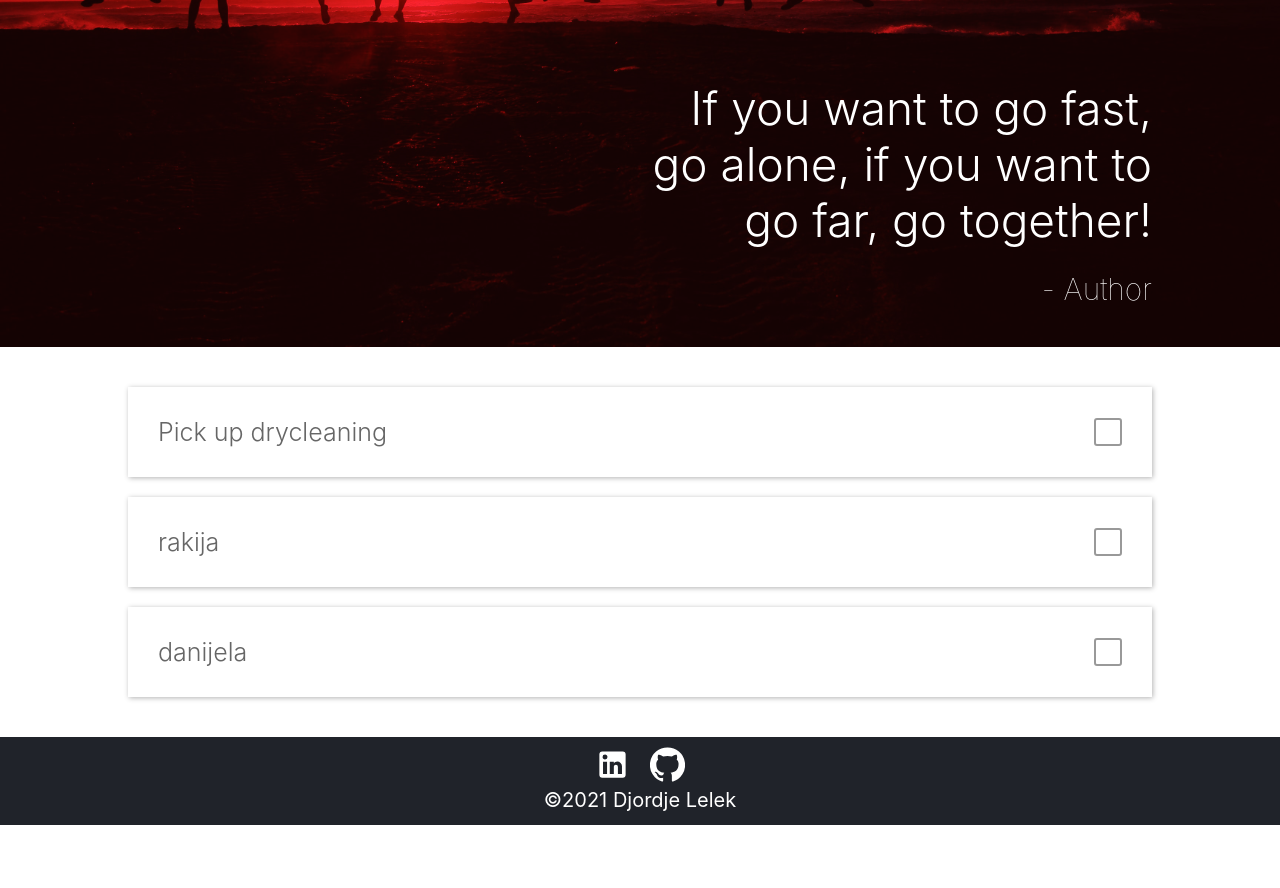
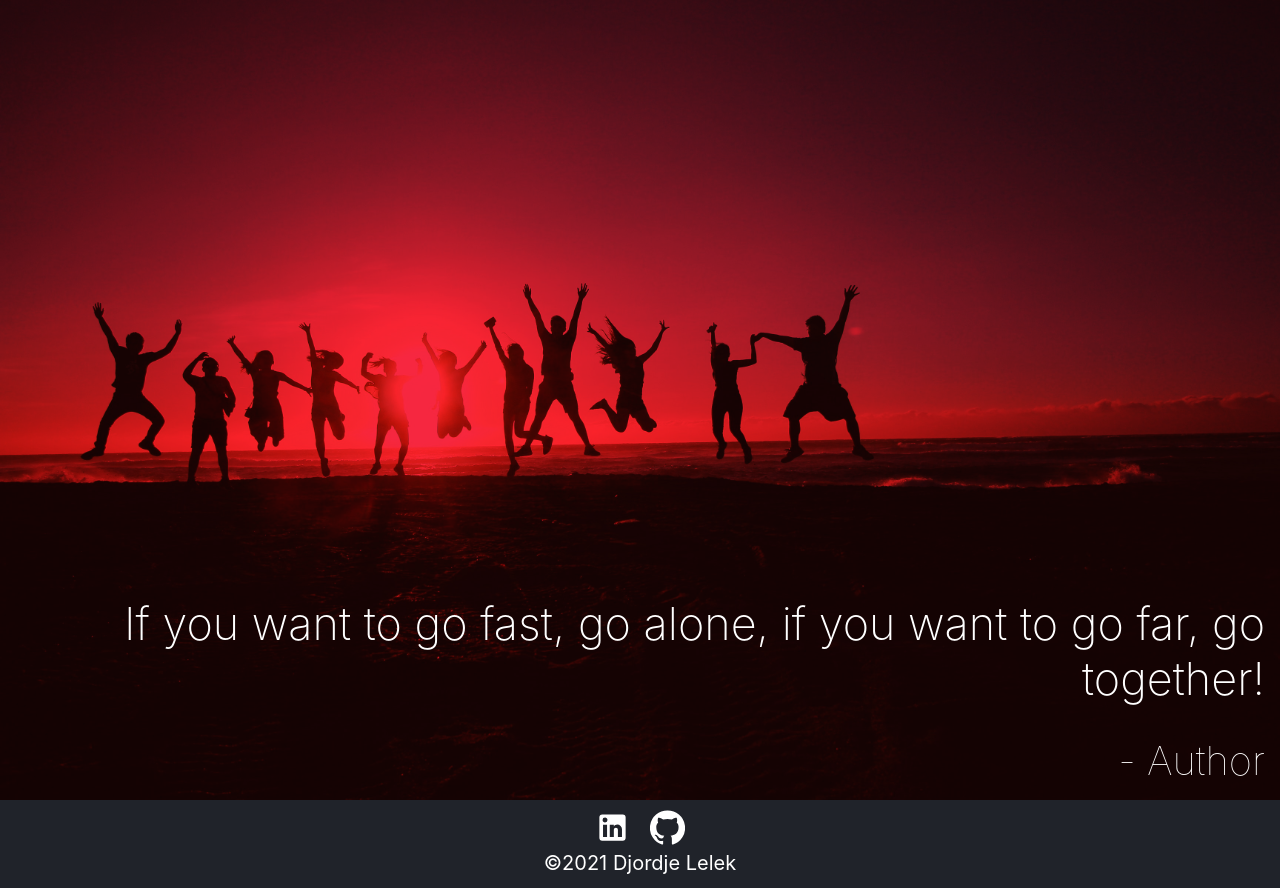
Before and after one commit to djordjelelek/to-do-app, a React (Create React App) app: page / in a window 1280 px wide. Before the commit the page ends 825 px from the top, so only its background shows below. Built offline with nearby package versions, Linux system fonts and the light colour scheme.

Commit message:
reorganize code; delete header, main use all avalible space

```diff
--- a/src/App.js
+++ b/src/App.js
@@ -8,7 +8,8 @@ function App() {
   return (
     <div className="App">
       <Layout>
-        <Header />
+        {/* <Header /> */}
+        {/* <main>main</main> */}
         <Main />
         <Footer />
       </Layout>
--- a/src/Header/Header.js
+++ b/src/Header/Header.js
@@ -3,32 +3,11 @@ import classes from "./Header.module.css";
 
 const Header = () => (
   <header className={classes.header}>
-    <div className={classes.wrap}>
-      {/* <span className="classes.btn-icon">
-        <img
-          className="icon icon-plus js-modal-init"
-          src="icons/icon-plus.svg"
-          alt="Add New Item"
-        />
-      </span> */}
-      <div className={classes.headerBlockquote}>
-        <h1 className={classes.headerQuote}>
-          If you want to go fast, go alone, if you want to go far, go together!
-        </h1>
-        <div className={classes.headerCite}>- Author</div>
-      </div>
-    </div>
-    <div className={classes.headerInner}>
-      <div className={classes.wrap}>
-        {/* <div className="classes.date-wrap">
-          <img
-            className="classes.icon"
-            src="icons/icon-calendar.svg"
-            alt="Calendar"
-          />
-          <time>14 / 11 / 2020</time>
-        </div> */}
-      </div>
+    <div className={classes.headerBlockquote}>
+      <h1 className={classes.headerQuote}>
+        If you want to go fast, go alone, if you want to go far, go together!
+      </h1>
+      <div className={classes.headerCite}>- Author</div>
     </div>
   </header>
 );
--- a/src/Header/Header.module.css
+++ b/src/Header/Header.module.css
@@ -1,4 +1,91 @@
 .header {
+    /* margin-top: 0px; */
+    /* height: 100%; */
+    /* width: 80%; */
+    /* height: 300px;
+    width: 100%; */
+    min-height: 100%;
+    background: url(./header.jpg) no-repeat left bottom;
+    background-size: cover;
+    background-color: rgb(255, 40, 67);
+    background-blend-mode: multiply;
+}
+
+.headerBlockquote {
+    text-align: right;
+    /* max-width: 420px; */
+    margin-left: auto;
+    padding: 60px 30px;
+}
+
+.headerQuote {
+    /* margin-top: 0;
+    margin-bottom: 0.5em; */
+    color: #fff;
+    font-size: 30px;
+    font-weight: 300;
+}
+
+.headerCite {
+    color: #fff;
+    font-size: 25px;
+    font-weight: 100;
+}
+
+
+/* .headerQuote {
+    margin-top: 0;
+    margin-bottom: 0.5em;
+    color: #fff;
+    font-size: 46px;
+    font-weight: 300;
+}
+
+.headerCite {
+    color: #fff;
+    font-size: 30px;
+    font-weight: 100;
+} */
+
+@media (min-width: 501px) {
+    .header {
+        height: 500px;
+    }
+    .headerBlockquote {
+        text-align: right;
+        max-width: 420px;
+        margin-left: auto;
+        padding: 290px 30px;
+    }
+}
+
+@media (min-width: 1001px) {
+    .header {
+        height: 850px;
+    }
+    .headerBlockquote {
+        text-align: right;
+        max-width: 90%;
+        margin-left: auto;
+        padding: 570px 30px;
+    }
+    .headerQuote {
+        /* margin-top: 0;
+        margin-bottom: 0.5em; */
+        color: #fff;
+        font-size: 50px;
+        font-weight: 300;
+    }
+    .headerCite {
+        color: #fff;
+        font-size: 40px;
+        font-weight: 100;
+    }
+}
+
+
+/* .header {
+    height: 155px;
     padding-top: 40px;
     background: #ff2843 url(./header.jpg) no-repeat left bottom;
     background-image: url(./header.jpg);
@@ -45,4 +132,4 @@ header {
     color: #fff;
     font-size: 30px;
     font-weight: 100;
-}
+} */
--- a/src/Layout/Layout.js
+++ b/src/Layout/Layout.js
@@ -1,5 +1,8 @@
 import React from "react";
+import classes from "./Layout.module.css";
 
-const layout = (props) => <div>{props.children}</div>;
+const layout = (props) => (
+  <div className={classes.Layout}>{props.children}</div>
+);
 
 export default layout;
--- a/src/Layout/Layout.module.css
+++ b/src/Layout/Layout.module.css
@@ -0,0 +1,8 @@
+.Layout {
+    min-height: 100%;
+    position: absolute;
+    top: 0;
+    bottom: 0;
+    left: 0;
+    right: 0;
+}
--- a/src/Main/Main.js
+++ b/src/Main/Main.js
@@ -3,64 +3,13 @@ import classes from "./Main.module.css";
 
 const main = () => (
   <main className={classes.main}>
-    <div className={classes.wrap}>
-      <div className={classes.itemRow}>
-        <label className={classes.checkFlag}>
-          <span className={classes.checkFlagLabel}>Pick up drycleaning</span>
-          <span className={classes.checkbox}>
-            <input className={classes.checkboxNative} type="checkbox" />
-            <span className={classes.checkmark}>
-              <svg viewBox="0 0 24 24">
-                <path
-                  className={classes.checkmarkIcon}
-                  fill="none"
-                  stroke="white"
-                  d="M1.73,12.91 8.1,19.28 22.79,4.59"
-                ></path>
-              </svg>
-            </span>
-          </span>
-        </label>
-      </div>
-
-      <div className={classes.itemRow}>
-        <label className={classes.checkFlag}>
-          <span className={classes.checkFlagLabel}>rakija</span>
-          <span className={classes.checkbox}>
-            <input className={classes.checkboxNative} type="checkbox" />
-            <span className={classes.checkmark}>
-              <svg viewBox="0 0 24 24">
-                <path
-                  className={classes.checkmarkIcon}
-                  fill="none"
-                  stroke="white"
-                  d="M1.73,12.91 8.1,19.28 22.79,4.59"
-                ></path>
-              </svg>
-            </span>
-          </span>
-        </label>
-      </div>
-
-      <div className={classes.itemRow}>
-        <label className={classes.checkFlag}>
-          <span className={classes.checkFlagLabel}>danijela</span>
-          <span className={classes.checkbox}>
-            <input className={classes.checkboxNative} type="checkbox" />
-            <span className={classes.checkmark}>
-              <svg viewBox="0 0 24 24">
-                <path
-                  className={classes.checkmarkIcon}
-                  fill="none"
-                  stroke="white"
-                  d="M1.73,12.91 8.1,19.28 22.79,4.59"
-                ></path>
-              </svg>
-            </span>
-          </span>
-        </label>
-      </div>
+    <div className={classes.headerBlockquote}>
+      <h1 className={classes.headerQuote}>
+        If you want to go fast, go alone, if you want to go far, go together!
+      </h1>
+      <div className={classes.headerCite}>- Author</div>
     </div>
+    <div></div>
   </main>
 );
 
--- a/src/Main/Main.module.css
+++ b/src/Main/Main.module.css
@@ -1,63 +1,52 @@
-main {
-    display: block;
+    .main {
+        min-height: 100%;
+        background: url(./header.jpg) no-repeat center bottom;
+        background-size: cover;
+        background-color: rgb(255, 40, 67);
+        background-blend-mode: multiply;
+        display: flex;
+        flex-direction: column;
     }
 
-.main {
-    display: block;
-    padding: 20px 0;
+    .headerBlockquote {
+        position: absolute;
+        bottom: 0px;
+        right: 0px;
+        text-align: right;
+        padding-bottom: 15px;
+        padding-right: 15px;
     }
 
-.wrap {
-    position: relative;
-    width: 100%;
-    max-width: 1024px;
-    margin: 0 auto;
-    padding: 0 30px;
+    .headerQuote {
+        color: #fff;
+        font-size: 20px;
+        font-weight: 200;
     }
 
-.itemRow {
-    margin: 20px 0;
+    .headerCite {
+        color: #fff;
+        font-size: 15px;
+        font-weight: 100;
     }
 
-.checkFlag {
-    display: -webkit-box;
-    display: -webkit-flex;
-    display: -ms-flexbox;
-    display: flex;
-    align-items: center;
-    justify-content: space-between;
-    padding: 30px;
-    transition: 350ms ease-in-out;
-    box-shadow: 1px 1px 5px rgba(0, 0, 0, 0.3);
-    cursor: pointer;
+    @media (min-width: 501px) {
+        .headerQuote {
+            font-size: 35px;
+            font-weight: 200;
+        }
+        .headerCite {
+            font-size: 30px;
+            font-weight: 100;
+        }
     }
 
-.checkFlagLabel {
-    color: #666;
-    font-size: 25px;
-    font-weight: 300;
+    @media (min-width: 501px) {
+        .headerQuote {
+            font-size: 45px;
+            font-weight: 200;
         }
-
-.checkboxNative {
-    display: none;
+        .headerCite {
+            font-size: 40px;
+            font-weight: 100;
         }
-
-.checkmark {
-    display: block;
-    position: relative;
-    flex-shrink: 0;
-    width: 18px;
-    height: 18px;
-    padding: 3px;
-    transition: 350ms ease-in-out;
-    border: 2px solid #999;
-    border-radius: 3px;
     }
-
-.checkmark .checkmarkIcon {
-    transition: 350ms ease-in-out;
-    stroke: white;
-    stroke-width: 3px;
-    stroke-dashoffset: 30;
-    stroke-dasharray: 30;
-}
```
Also changed, not shown: src/Main/header.jpg (added), 1 other file (tests, documents, lock files or other folders). Lines whose indentation alone changed are shown as unchanged.
